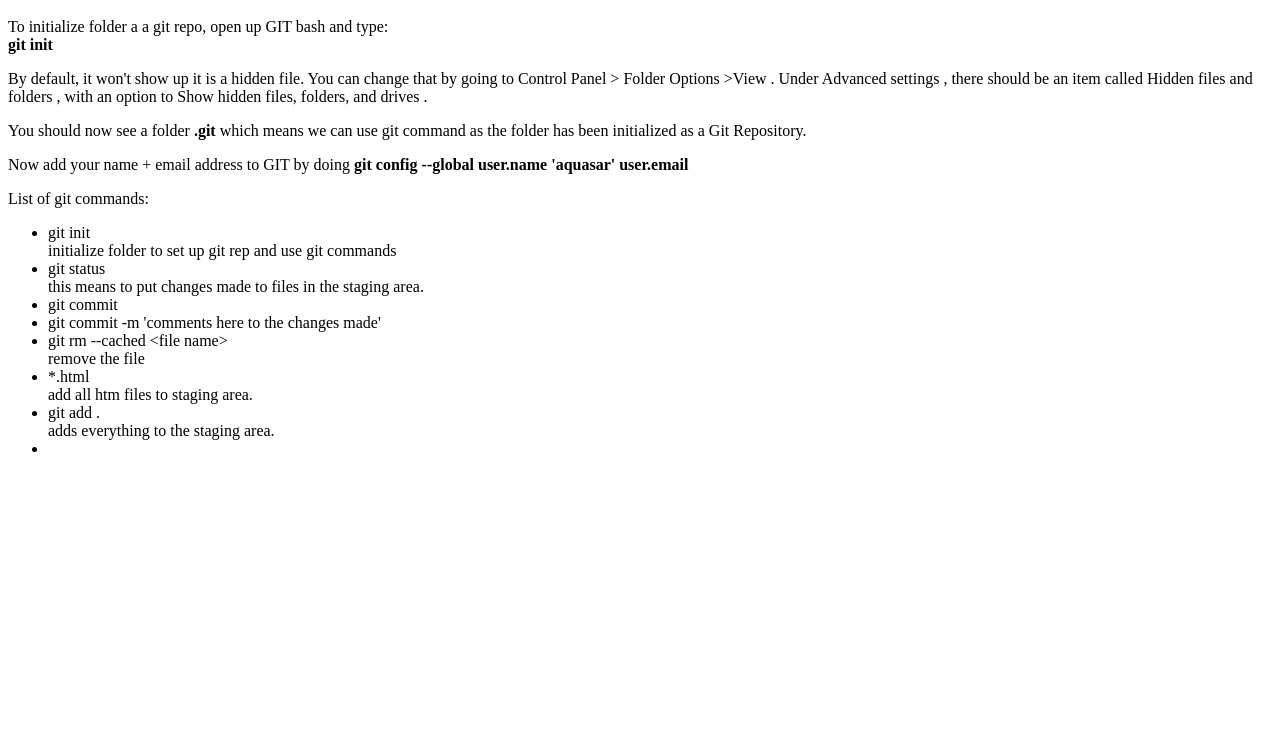
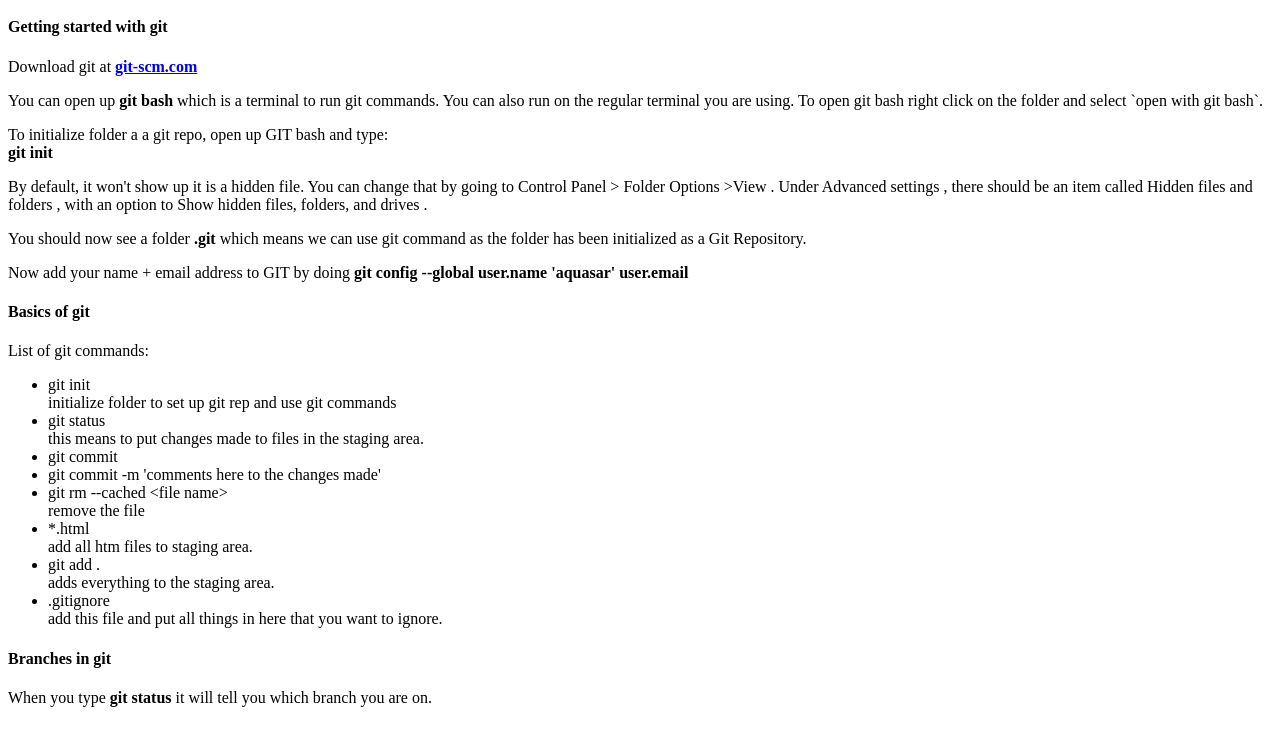
Before and after one commit to arhoyFin/myTest, a plain HTML site: page index.html in a window 1280 px wide. Shown: the part 48-794 px from the top of the page. Drawn offline with Linux system fonts and the light colour scheme.

Commit message:
another change made

```diff
--- a/index.html
+++ b/index.html
@@ -7,6 +7,16 @@
 </head>
 <body>
     <h1>Hello Git Test</h1>
+
+    <h4>Getting started with git</h4>
+
+    <p>
+        Download git at <strong> <a href="https://git-scm.com/download/win" target = "_blank">git-scm.com</a> </strong>
+    </p>
+    <p>
+        You can open up <strong>git bash</strong> which is a terminal to run git commands. You can also run on the regular terminal you are using.
+        To open git bash right click on the folder and select `open with git bash`.
+    </p>
     <p>
         To initialize folder a a git repo, open up GIT bash and type: <br>
         <strong>git init</strong>
@@ -16,9 +26,7 @@ Control Panel >
 Folder Options >View .
  Under Advanced settings
 , there should be an item called Hidden files and folders , with an option to Show hidden files, folders, and drives .
-
     </p>
-
     <p>You should now see a folder <strong>.git</strong>
         which means we can use git command as the folder has been initialized as a Git Repository. </p>
 
@@ -26,6 +34,7 @@ Folder Options >View .
         by doing <strong>git config --global user.name 'aquasar' user.email</strong>
     </p>
 
+    <h4>Basics of git</h4>
     <p>
         List of git commands:
         <ul>
@@ -36,10 +45,12 @@ Folder Options >View .
             <li>git rm --cached &lt;file name&gt; </li> remove the file
             <li>*.html</li> add all htm files to staging area.
             <li>git add .</li> adds everything to the staging area.
-            <li></li>
+            <li>.gitignore</li> add this file and put all things in here that you want to ignore.
 
         </ul>
+    </p>
 
-    </p>
+    <h4>Branches in git</h4>
+    <p> When you type <strong>git status</strong> it will tell you which branch you are on. </p>
 </body>
 </html>
```
Also changed, not shown: 1 other file.
